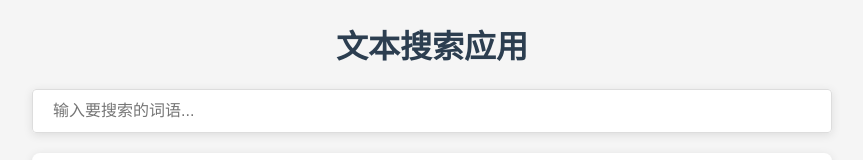
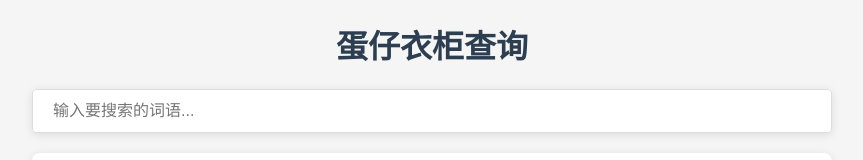
Before and after one commit to zx563485623/-, a plain HTML site: page index.html in a window 1280 px wide. Shown: the top 160 px of the page, without its empty margins (208-1071 px from the left). Drawn offline with Linux system fonts and the light colour scheme.

Commit message:
更新页面

```diff
--- a/index.html
+++ b/index.html
@@ -12,7 +12,7 @@
 </head>
 
 <body>
-    <h1>文本搜索应用</h1>
+    <h1>蛋仔衣柜查询</h1>
 
     <div class="search-container">
         <input type="text" id="search-input" placeholder="输入要搜索的词语...">
```
